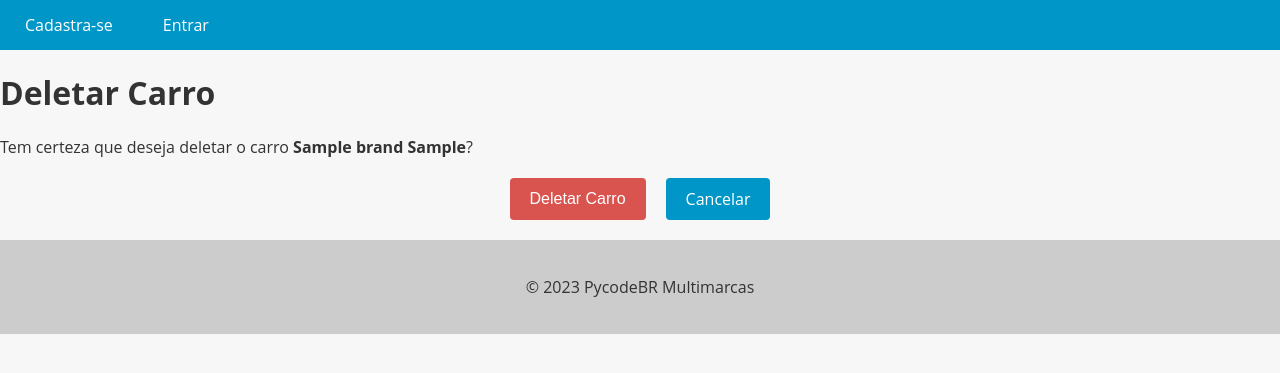
After one commit to Ramonlleopoldo/projeto-carros-, a Django app: page /car/1/delete/ in a window 1280 px wide. The commit adds this page. Shown: the top 373 px of the page. Run offline with Django 5.2, Linux system fonts and the light colour scheme; tables that the repository leaves empty hold one stand-in row (values such as "Sample post").

Commit message:
Criação da view de DeleteView, Criação da roda de DeleteView, Criação do template de DeleteView, também adicionado botao de details e no template de updade.

```diff
--- a/app/urls.py
+++ b/app/urls.py
@@ -18,7 +18,7 @@ from django.contrib import admin
 from django.urls import path
 from django.conf import settings
 from django.conf.urls.static import static
-from cars.views import CarsView, NewCarCreateView, DetailCarView, UpdateCarView
+from cars.views import CarsView, NewCarCreateView, DetailCarView, UpdateCarView, DeleteCarView
 from accounts.views import register_view, login_view, logout_view
 
 urlpatterns = [
@@ -29,5 +29,6 @@ urlpatterns = [
     path('logout/', logout_view, name='logout'),
     path('new_car/', NewCarCreateView.as_view(), name='new_car'),
     path('car/<int:pk>/', DetailCarView.as_view(), name='detail_car'),
-    path('car/<int:pk>/update', UpdateCarView.as_view(), name='update_car'),
+    path('car/<int:pk>/update/', UpdateCarView.as_view(), name='update_car'),
+    path('car/<int:pk>/delete/', DeleteCarView.as_view(), name='delete_car'),
 ] + static(settings.MEDIA_URL, document_root=settings.MEDIA_ROOT)
--- /dev/null
+++ b/cars/templates/car_delete.html
@@ -0,0 +1,63 @@
+{% extends "base.html" %}
+
+{% block content %}
+<style>
+    .buttons-container {
+        display: flex;
+        justify-content: center;
+        margin-top: 20px;
+        margin-bottom: 20px;
+    }
+
+    .btn {
+        display: inline-block;
+        background-color: #0096c7;
+        color: #fff;
+        border: none;
+        padding: 10px 20px;
+        font-size: 16px;
+        border-radius: 4px;
+        cursor: pointer;
+        transition: background-color 0.3s ease-in-out;
+        margin: 0 10px;
+    }
+
+    .btn:hover {
+        background-color: #108eb8;
+    }
+
+    .btn-danger {
+        background-color: #d9534f;
+        text-decoration: none !important;
+    }
+
+    .btn-danger:hover {
+        background-color: #d2221c;
+    }
+
+    .error-message {
+        color: #d9534f;
+        font-size: 14px;
+        margin-top: 5px;
+    }
+
+    a {
+        text-decoration: none !important;
+    }
+</style>
+<div class="card">
+    <div class="card-header">
+        <h1 class="card-title">Deletar Carro</h1>
+    </div>
+    <div class="card-body">
+        <p>Tem certeza que deseja deletar o carro <strong>{{ object.brand }} {{ object.model }}</strong>?</p>
+        <form method="post">
+            {% csrf_token %}
+            <div class="buttons-container">
+                <button type="submit" class="btn btn-danger">Deletar Carro</button>
+                <a href="{% url 'update_car' pk=object.pk %}" class="btn btn-secondary">Cancelar</a>
+            </div>
+        </form>
+    </div>
+</div>
+{% endblock %}
--- a/cars/templates/car_detail.html
+++ b/cars/templates/car_detail.html
@@ -89,5 +89,6 @@
 </div>
 <div class="buttons-container">
     <a href="{% url 'update_car' pk=object.pk %}" class="btn btn_primary">Editar</a>
+    <a href="{% url 'delete_car' pk=object.pk %}" class="btn btn-danger">Deletar</a>
 </div>
 {% endblock %}
--- a/cars/templates/car_update.html
+++ b/cars/templates/car_update.html
@@ -122,6 +122,8 @@
         <div class="buttons-container">
             <input type="submit" value="Salvar Alterações" class="btn btn-primary">
             <a href="{% url 'cars_list' %}" class="btn btn-secondary">Cancelar</a>
+            <a href="{% url 'delete_car' pk=object.pk %}" class="btn btn-danger">Deletar</a>
+
         </div>
     </div>
 </form>
--- a/cars/views.py
+++ b/cars/views.py
@@ -3,7 +3,7 @@ from django.db.models.query import QuerySet
 from django.shortcuts import render, redirect
 from cars.models import Car
 from cars.forms import CarModelForm
-from django.views.generic import ListView, CreateView, UpdateView
+from django.views.generic import ListView, CreateView, UpdateView,DeleteView
 from django.views.generic.detail import DetailView
 
 class CarsView(ListView):
@@ -32,3 +32,8 @@ class UpdateCarView(UpdateView):
     form_class = CarModelForm
     template_name = 'car_update.html'
     success_url = '/cars/'
+
+class DeleteCarView(DeleteView):
+    model = Car
+    template_name = 'car_delete.html'
+    success_url = '/cars/'
```
